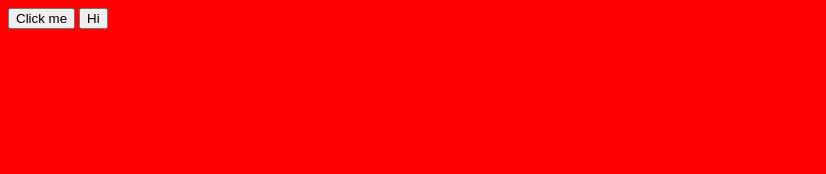
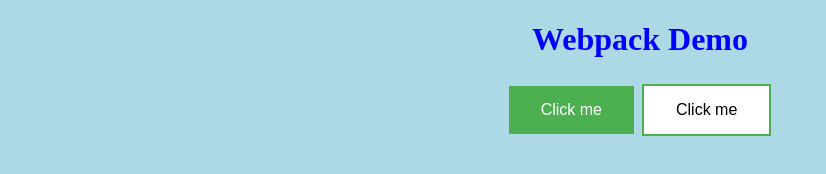
Before and after one commit to ibigrock-karan/webpack, a website built with webpack: page index.html in a window 1280 px wide. Shown: the whole page, without its empty margins (0-826 px from the left). Built offline with Linux system fonts and the light colour scheme.

Commit message:
read
read

```diff
--- a/app/index.js
+++ b/app/index.js
@@ -1,10 +1,2 @@
-var name = require("./test.js")
-alert(name)
-function msg(){
- alert("Hello Javatpoint");
-}
+import exec from 'script-loader!./test.js';
 require("!style-loader!css-loader!./style.css");
-
-    function uclicked(){
-        console.log('You clicked');
-    }
--- a/app/style.css
+++ b/app/style.css
@@ -1,3 +1,37 @@
 body {
-    background-color: red;
+    background-color: lightblue;
 }
+h1 {
+    text-align: center;
+    color: blue;
+}
+.button {
+    background-color: #4CAF50; /* Green */
+    border: none;
+    color: white;
+    padding: 15px 32px;
+    text-align: center;
+    text-decoration: none;
+    display: inline-block;
+    font-size: 16px;
+    margin: 4px 2px;
+    cursor: pointer;
+    -webkit-transition-duration: 0.4s; /* Safari */
+    transition-duration: 0.4s;
+}
+.button1:hover {
+    box-shadow: 0 12px 16px 0 rgba(0,0,0,0.24),0 17px 50px 0 rgba(0,0,0,0.19);
+}
+.button2 {
+    background-color: white;
+    color: black;
+    border: 2px solid #4CAF50;
+}
+
+.button2:hover {
+    background-color: #4CAF50;
+    color: white;
+}
+.wrapper {
+    text-align: center;
+}
--- a/app/test.js
+++ b/app/test.js
@@ -1,2 +1,7 @@
-var name ="KARAN"
-module.exports = name
+function msg(){
+ alert("Hello");
+}
+
+    function uclicked(){
+   alert("Byee");
+    }
--- a/index.html
+++ b/index.html
@@ -5,8 +5,11 @@
 <title>Welcome to Teckgeeks</title>
 </head>
 <body>
-<button id="button" onclick="uclicked()">Click me</button>
-<button onclick="msg()">Hi</button>
+<h1>Webpack Demo</h1>
+<div class="wrapper">
+<button class="button button1" onclick="uclicked()">Click me</button>
+<button class="button button2" onclick="msg()">Click me</button>
+</div>
 <script src="dist/bundle.js"></script>
 	</body>
 </html>
--- a/package.json
+++ b/package.json
@@ -11,6 +11,7 @@
   "license": "ISC",
   "devDependencies": {
     "css-loader": "^0.28.4",
+    "script-loader": "^0.7.0",
     "style-loader": "^0.18.2",
     "webpack": "^3.4.1"
   }
```
Also changed, not shown: dist/bundle.js, dist/webpack.config.js.
